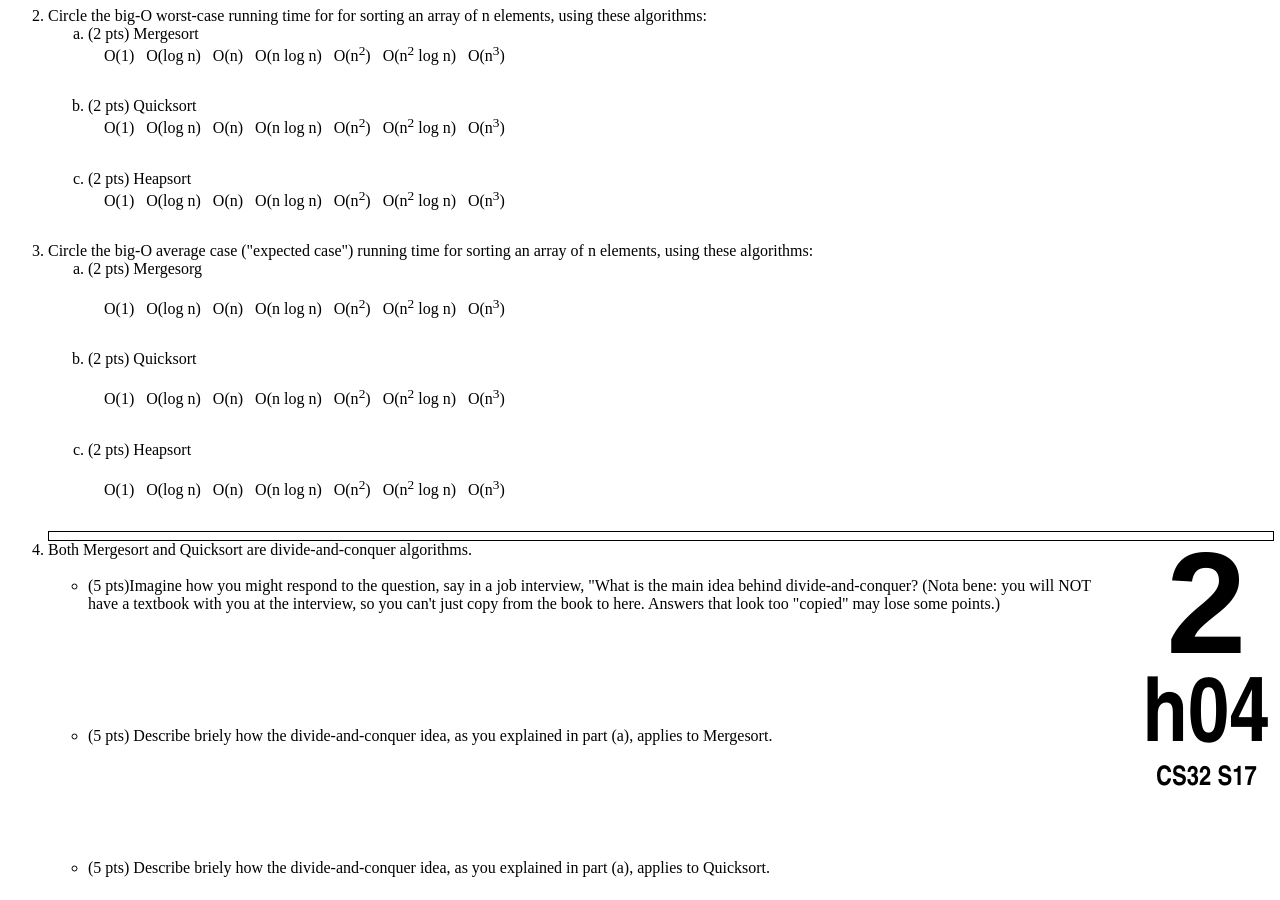
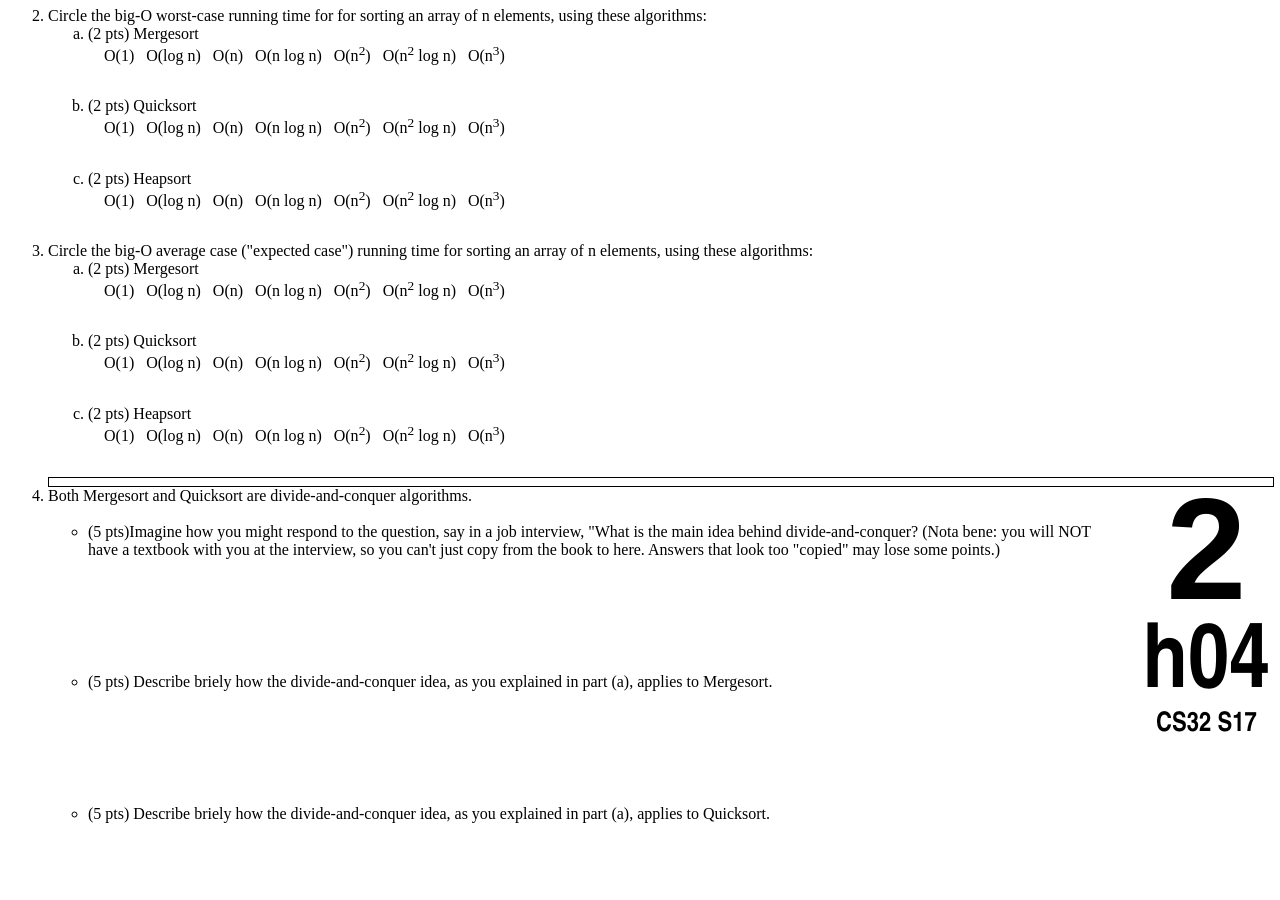
Before and after one commit to ucsb-cs32-s17/ucsb-cs32-s17.github.io, a Jekyll site: the page built from _hwk/h04.md, in a window 1280 px wide and 900 px high, scrolled down 889 px. Built offline with Jekyll 4.4.1, drawn with Linux system fonts in a browser that asks for light colours.

Commit message:
Update h04.md

```diff
--- a/_hwk/h04.md
+++ b/_hwk/h04.md
@@ -41,21 +41,22 @@ https://ucsb-cs32-s17.github.io/hwk/h04/
    </ol>
  </li>
 
-   <li>Circle the big-O average case ("expected case") running time for sorting an array of n elements, using these algorithms:
+
+  <li>Circle the big-O average case ("expected case") running time for sorting an array of n elements, using these algorithms:
    <ol>
-     <li style='margin-bottom:2em;'>(2 pts) Mergesorg<br /><br />
+     <li style='margin-bottom:2em;'>(2 pts) Mergesort<br />
      O(1)   O(log n)   O(n)   O(n log n)   O(n<sup>2</sup>)   O(n<sup>2</sup> log n)   O(n<sup>3</sup>)
      </li>
 
-     <li style='margin-bottom:2em;'>(2 pts) Quicksort<br /><br />
+     <li style='margin-bottom:2em;'>(2 pts) Quicksort<br />
      O(1)   O(log n)   O(n)   O(n log n)   O(n<sup>2</sup>)   O(n<sup>2</sup> log n)   O(n<sup>3</sup>)
      </li>
 
-     <li style='margin-bottom:2em;'>(2 pts) Heapsort<br /><br />
+     <li style='margin-bottom:2em;'>(2 pts) Heapsort<br />
      O(1)   O(log n)   O(n)   O(n log n)   O(n<sup>2</sup>)   O(n<sup>2</sup> log n)   O(n<sup>3</sup>)
      </li>
-    </ol>
-  </li>
+   </ol>
+ </li>
 
 
 <div class="pagebreak"></div>
```
